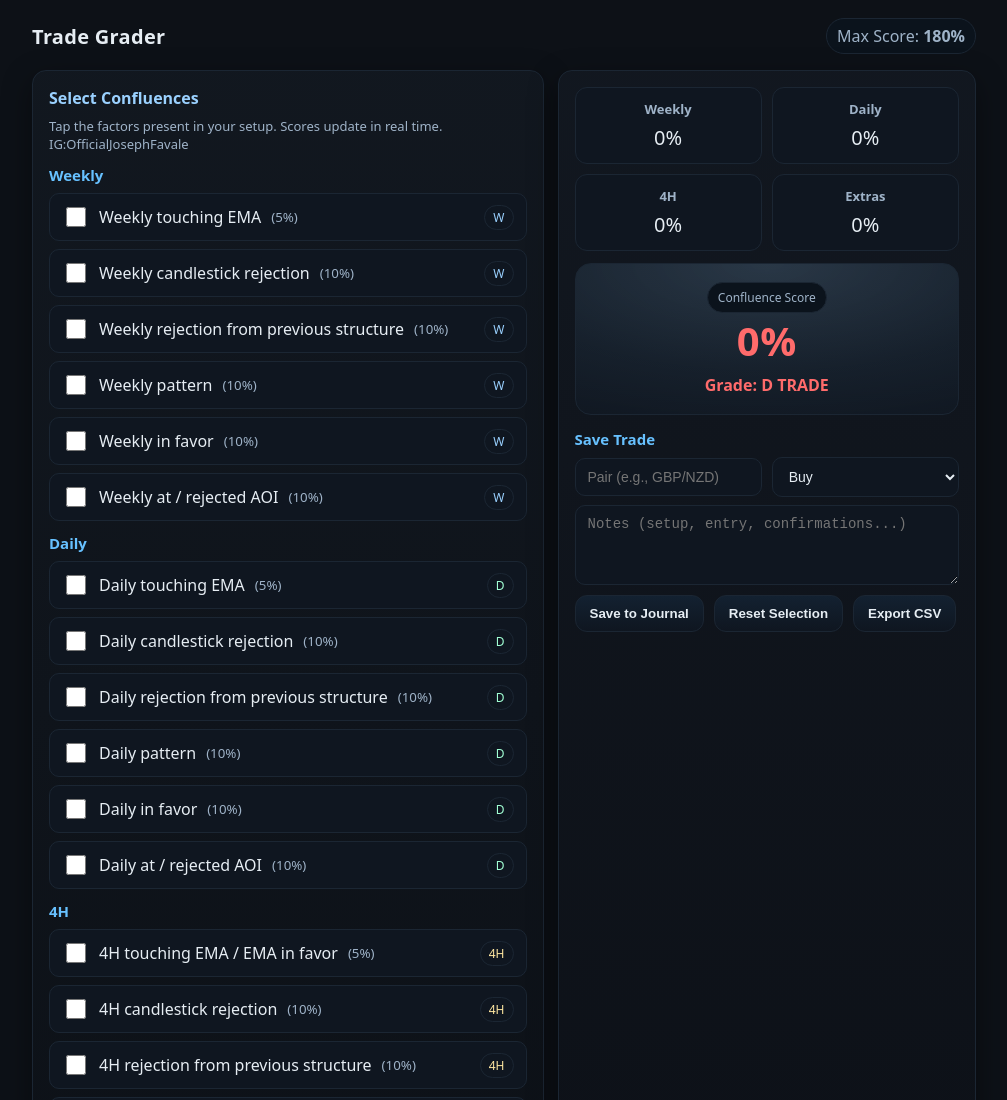
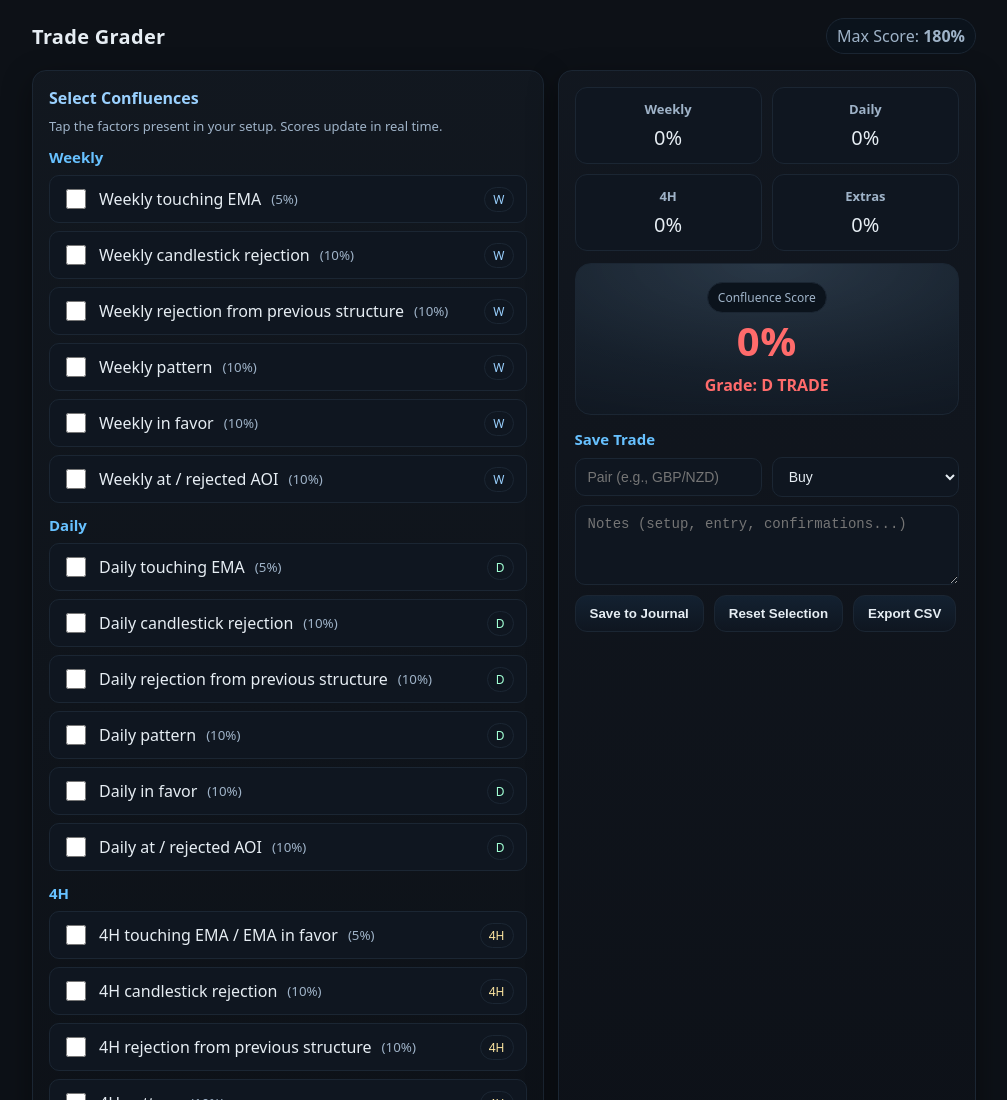
Before and after one commit to ProphetTrades/tradegrader, a plain HTML site: page index.html in a window 1280 px wide. Shown: the top 1100 px of the page, without its empty margins (136-1143 px from the left). Drawn offline with Linux system fonts and the light colour scheme.

Commit message:
Update index.html

```diff
--- a/index.html
+++ b/index.html
@@ -107,7 +107,7 @@
     <div class="grid">
       <div class="card">
         <h2>Select Confluences</h2>
-        <div class="hint">Tap the factors present in your setup. Scores update in real time. IG:OfficialJosephFavale</div>
+        <div class="hint">Tap the factors present in your setup. Scores update in real time.</div>
 
         <!-- Weekly -->
         <div class="section">
```
